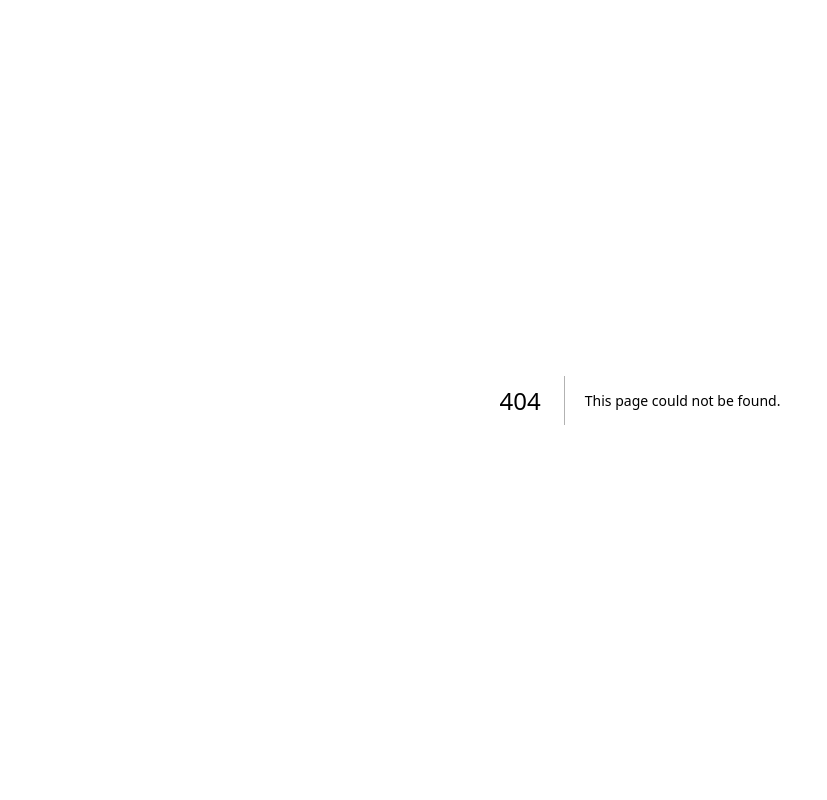
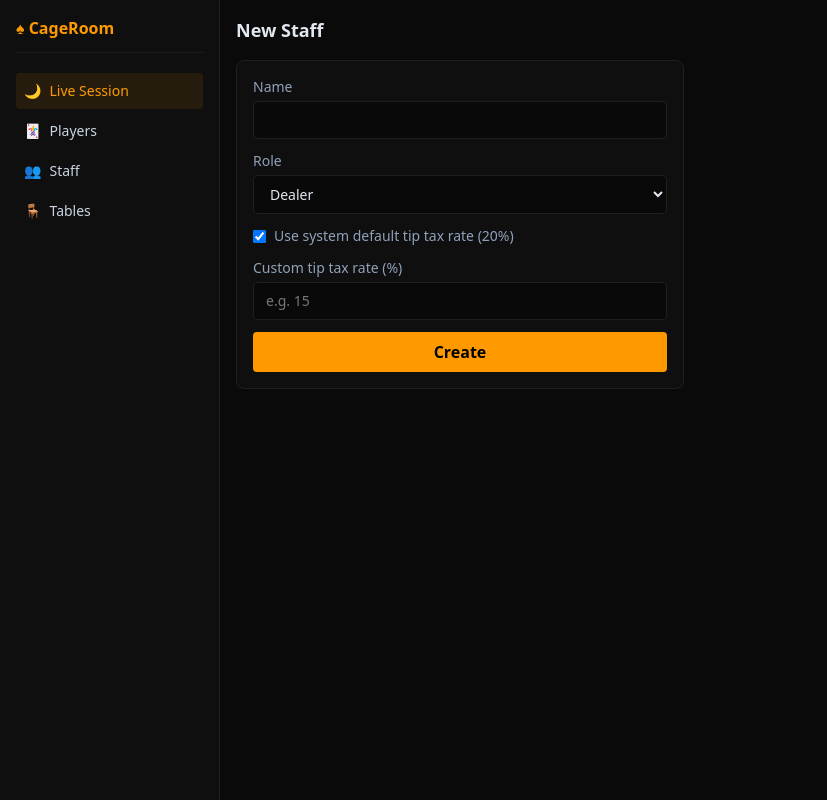
Before and after one commit to rjxxl/rakeledger, a Next.js app: page /staff/new in a window 1280 px wide. Before the commit this address had no page. Shown: the whole page, without its empty margins (0-827 px from the left). Built offline with nearby package versions, Linux system fonts and the light colour scheme.

Commit message:
feat(staff): list, create, edit dealers/waitresses/runners

```diff
--- /dev/null
+++ b/app/(cashier)/_actions/staff.ts
@@ -0,0 +1,47 @@
+"use server";
+
+import { revalidatePath } from "next/cache";
+import { redirect } from "next/navigation";
+import { prisma } from "@/lib/db";
+import type { UserRole } from "@prisma/client";
+
+export async function createStaff(formData: FormData) {
+  const name = formData.get("name")?.toString().trim();
+  const role = formData.get("role")?.toString() as UserRole;
+  const tipTaxRateStr = formData.get("tipTaxRate")?.toString().trim();
+  const useDefaultTax = formData.get("useDefaultTax") === "on";
+
+  if (!name) throw new Error("Name required");
+  if (!["DEALER", "WAITRESS", "RUNNER"].includes(role)) {
+    throw new Error("Role must be DEALER, WAITRESS, or RUNNER");
+  }
+  const tipTaxRate = useDefaultTax || !tipTaxRateStr
+    ? null
+    : (parseFloat(tipTaxRateStr) / 100).toString();
+
+  await prisma.user.create({
+    data: { name, role, status: "ACTIVE", tipTaxRate },
+  });
+  revalidatePath("/staff");
+  redirect("/staff");
+}
+
+export async function updateStaff(formData: FormData) {
+  const id = formData.get("id")?.toString();
+  const name = formData.get("name")?.toString().trim();
+  const role = formData.get("role")?.toString() as UserRole;
+  const tipTaxRateStr = formData.get("tipTaxRate")?.toString().trim();
+  const useDefaultTax = formData.get("useDefaultTax") === "on";
+
+  if (!id || !name) throw new Error("Invalid staff update");
+  const tipTaxRate = useDefaultTax || !tipTaxRateStr
+    ? null
+    : (parseFloat(tipTaxRateStr) / 100).toString();
+
+  await prisma.user.update({
+    where: { id },
+    data: { name, role, tipTaxRate },
+  });
+  revalidatePath("/staff");
+  redirect("/staff");
+}
--- /dev/null
+++ b/app/(cashier)/staff/[id]/page.tsx
@@ -0,0 +1,42 @@
+import { notFound } from "next/navigation";
+import { prisma } from "@/lib/db";
+import { updateStaff } from "../../_actions/staff";
+
+export default async function EditStaffPage({ params }: { params: Promise<{ id: string }> }) {
+  const { id } = await params;
+  const s = await prisma.user.findUnique({ where: { id } });
+  if (!s) notFound();
+  const useDefault = s.tipTaxRate === null;
+  const customPct = s.tipTaxRate ? (Number(s.tipTaxRate) * 100).toFixed(0) : "";
+  return (
+    <div className="max-w-md">
+      <h2 className="text-lg font-semibold mb-4">Edit {s.name}</h2>
+      <form action={updateStaff} className="flex flex-col gap-3 bg-[var(--color-panel)] border border-[var(--color-border)] rounded-lg p-4">
+        <input type="hidden" name="id" value={s.id} />
+        <label className="flex flex-col gap-1 text-sm">
+          <span className="text-slate-400">Name</span>
+          <input name="name" defaultValue={s.name} required className="bg-black/40 border border-[var(--color-border)] rounded px-3 py-2" />
+        </label>
+        <label className="flex flex-col gap-1 text-sm">
+          <span className="text-slate-400">Role</span>
+          <select name="role" required defaultValue={s.role} className="bg-black/40 border border-[var(--color-border)] rounded px-3 py-2">
+            <option value="DEALER">Dealer</option>
+            <option value="WAITRESS">Waitress</option>
+            <option value="RUNNER">Runner</option>
+          </select>
+        </label>
+        <label className="flex items-center gap-2 text-sm">
+          <input type="checkbox" name="useDefaultTax" defaultChecked={useDefault} />
+          <span className="text-slate-400">Use system default tip tax rate</span>
+        </label>
+        <label className="flex flex-col gap-1 text-sm">
+          <span className="text-slate-400">Custom tip tax rate (%)</span>
+          <input name="tipTaxRate" type="number" min="0" max="100" step="1" defaultValue={customPct} className="bg-black/40 border border-[var(--color-border)] rounded px-3 py-2" />
+        </label>
+        <button type="submit" className="bg-amber-500 text-black font-semibold rounded px-4 py-2">
+          Save
+        </button>
+      </form>
+    </div>
+  );
+}
--- /dev/null
+++ b/app/(cashier)/staff/new/page.tsx
@@ -0,0 +1,34 @@
+import { createStaff } from "../../_actions/staff";
+
+export default function NewStaffPage() {
+  return (
+    <div className="max-w-md">
+      <h2 className="text-lg font-semibold mb-4">New Staff</h2>
+      <form action={createStaff} className="flex flex-col gap-3 bg-[var(--color-panel)] border border-[var(--color-border)] rounded-lg p-4">
+        <label className="flex flex-col gap-1 text-sm">
+          <span className="text-slate-400">Name</span>
+          <input name="name" required className="bg-black/40 border border-[var(--color-border)] rounded px-3 py-2" />
+        </label>
+        <label className="flex flex-col gap-1 text-sm">
+          <span className="text-slate-400">Role</span>
+          <select name="role" required defaultValue="DEALER" className="bg-black/40 border border-[var(--color-border)] rounded px-3 py-2">
+            <option value="DEALER">Dealer</option>
+            <option value="WAITRESS">Waitress</option>
+            <option value="RUNNER">Runner</option>
+          </select>
+        </label>
+        <label className="flex items-center gap-2 text-sm">
+          <input type="checkbox" name="useDefaultTax" defaultChecked />
+          <span className="text-slate-400">Use system default tip tax rate (20%)</span>
+        </label>
+        <label className="flex flex-col gap-1 text-sm">
+          <span className="text-slate-400">Custom tip tax rate (%)</span>
+          <input name="tipTaxRate" type="number" min="0" max="100" step="1" placeholder="e.g. 15" className="bg-black/40 border border-[var(--color-border)] rounded px-3 py-2" />
+        </label>
+        <button type="submit" className="bg-amber-500 text-black font-semibold rounded px-4 py-2">
+          Create
+        </button>
+      </form>
+    </div>
+  );
+}
--- /dev/null
+++ b/app/(cashier)/staff/page.tsx
@@ -0,0 +1,36 @@
+import Link from "next/link";
+import { prisma } from "@/lib/db";
+
+export default async function StaffPage() {
+  const staff = await prisma.user.findMany({
+    where: { role: { in: ["DEALER", "WAITRESS", "RUNNER"] } },
+    orderBy: { name: "asc" },
+  });
+  return (
+    <div>
+      <header className="flex justify-between items-center mb-4">
+        <h2 className="text-lg font-semibold">Staff</h2>
+        <Link href="/staff/new" className="bg-amber-500 text-black font-semibold rounded px-3 py-1.5 text-sm">
+          + New Staff
+        </Link>
+      </header>
+      {staff.length === 0 ? (
+        <p className="text-slate-500">No staff yet. Add dealers, waitresses, or runners.</p>
+      ) : (
+        <ul className="bg-[var(--color-panel)] border border-[var(--color-border)] rounded-lg divide-y divide-[var(--color-border)]">
+          {staff.map((s) => (
+            <li key={s.id}>
+              <Link href={`/staff/${s.id}`} className="block px-4 py-3 hover:bg-white/5">
+                <div className="font-medium">{s.name}</div>
+                <div className="text-xs text-slate-500">
+                  {s.role.toLowerCase()}
+                  {s.tipTaxRate && ` · tax ${(Number(s.tipTaxRate) * 100).toFixed(0)}%`}
+                </div>
+              </Link>
+            </li>
+          ))}
+        </ul>
+      )}
+    </div>
+  );
+}
```
